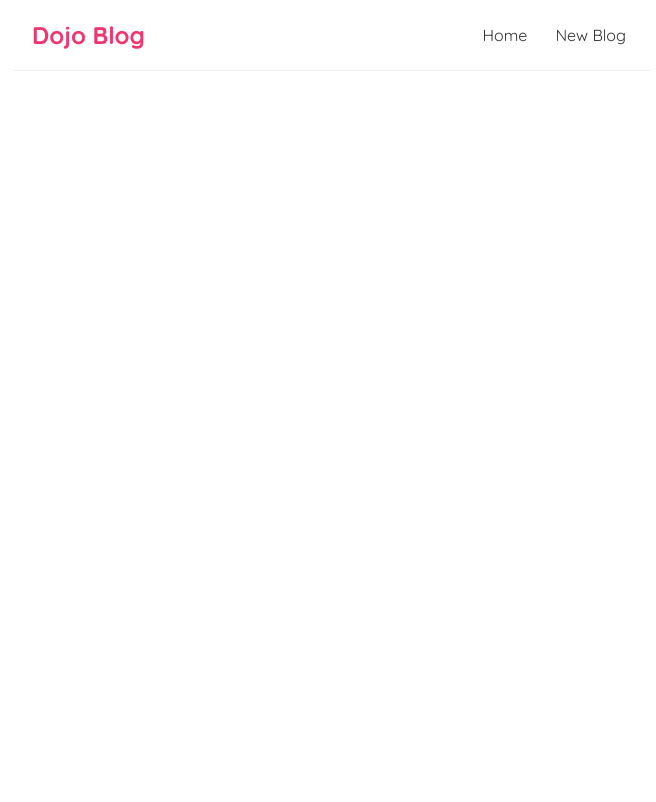
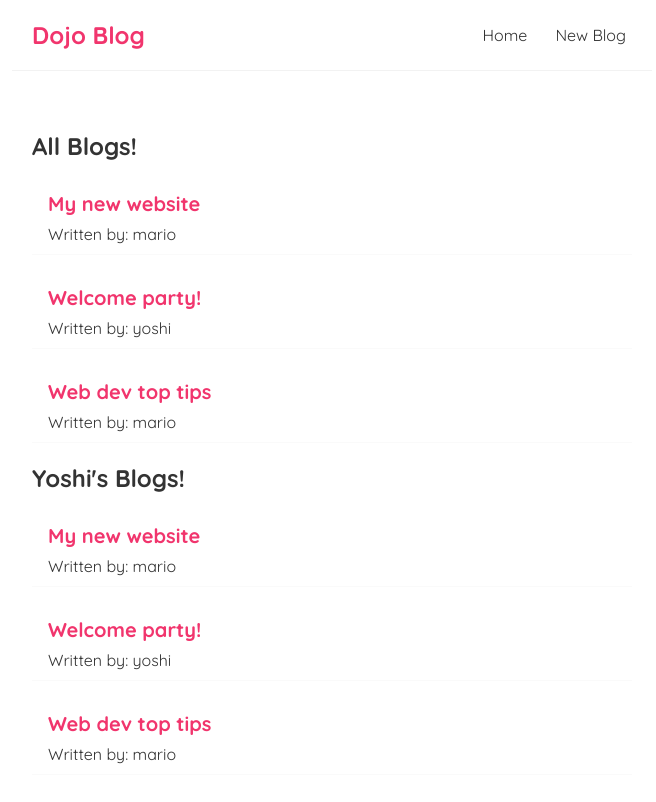
Before and after one commit to famasboy888/ReactJs_course, a React (Create React App) app in the folder day-02/dojo-blog/: page / in a window 1280 px wide. Shown: the top 802 px of the page, without its empty margins (308-964 px from the left). Built offline with nearby package versions, Linux system fonts and the light colour scheme.

Commit message:
Adding branch for props lessons

```diff
--- /dev/null
+++ b/day-02/dojo-blog/src/BlogList.js
@@ -0,0 +1,18 @@
+const BlogList = (props) => {
+    const { blogs } = props;
+    const { title } = props;
+
+    return (
+        <div className="blog-list">
+            <h2>{title}</h2>
+            {blogs.map((blog) => (
+                <div className="blog-preview" key={blog.id}>
+                    <h2>{blog.title}</h2>
+                    <p>Written by: {blog.author}</p>
+                </div>
+            ))}
+        </div>
+    );
+}
+
+export default BlogList;
--- a/day-02/dojo-blog/src/Home.js
+++ b/day-02/dojo-blog/src/Home.js
@@ -1,8 +1,9 @@
 import { useState } from "react";
+import BlogList from "./BlogList";
 
 const Home = () => {
     // let fname = "John Cena"
-    const [blogs, setBlogs] = useState([
+    const [blogs] = useState([
         { title: 'My new website', body: 'lorem ipsum...', author: 'mario', id: 1 },
         { title: 'Welcome party!', body: 'lorem ipsum...', author: 'yoshi', id: 2 },
         { title: 'Web dev top tips', body: 'lorem ipsum...', author: 'mario', id: 3 }
@@ -10,7 +11,8 @@
 
     return (
         <div className="home">
-            {blogs.map}
+            <BlogList blogs={blogs} title="All Blogs!"/>
+            <BlogList blogs={blogs} title="Yoshi's Blogs!"/>
         </div>
     );
 }
--- a/day-02/dojo-blog/src/index.css
+++ b/day-02/dojo-blog/src/index.css
@@ -33,3 +33,18 @@
   margin: 40px auto;
   padding: 20px;
 }
+
+/* blog previews / list */
+.blog-preview {
+  padding: 10px 16px;
+  margin: 20px 0;
+  border-bottom: 1px solid #fafafa;
+}
+.blog-preview:hover {
+  box-shadow: 1px 3px 5px rgba(0,0,0,0.1);
+}
+.blog-preview h2 {
+  font-size: 20px;
+  color: #f1356d;
+  margin-bottom: 8px;
+}
```
